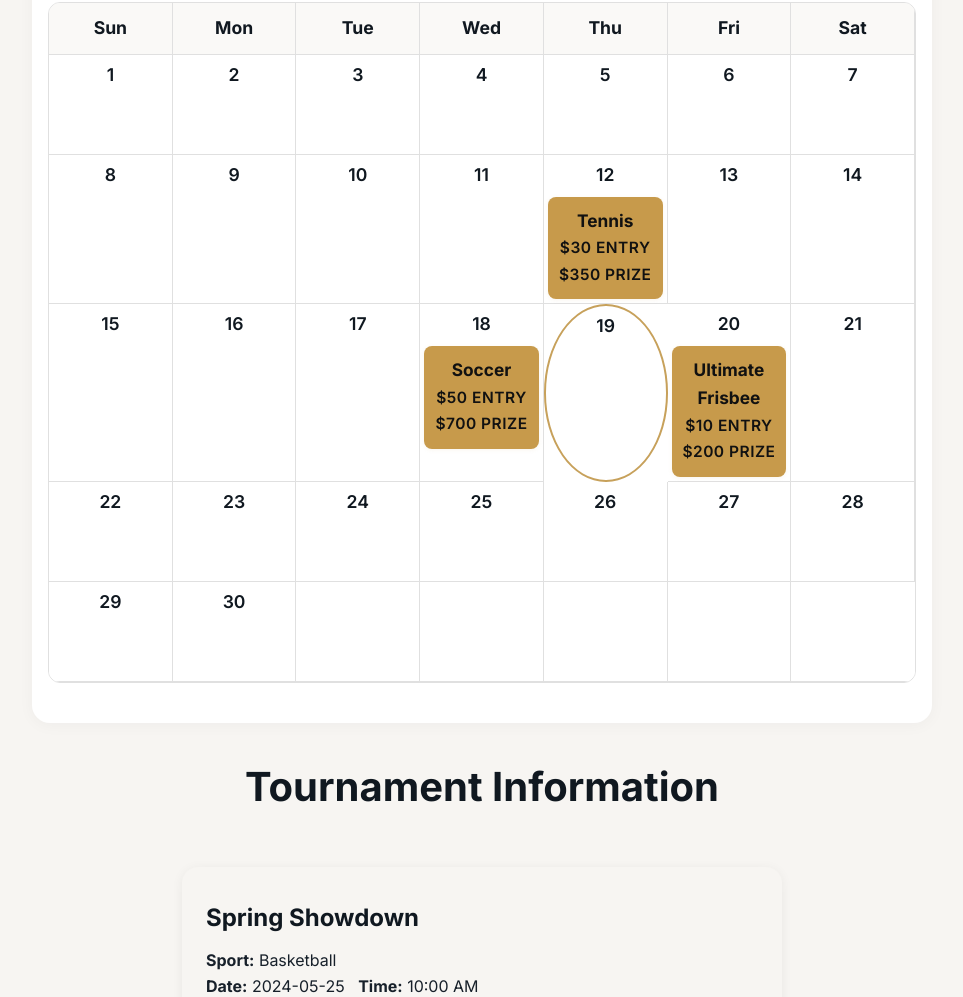
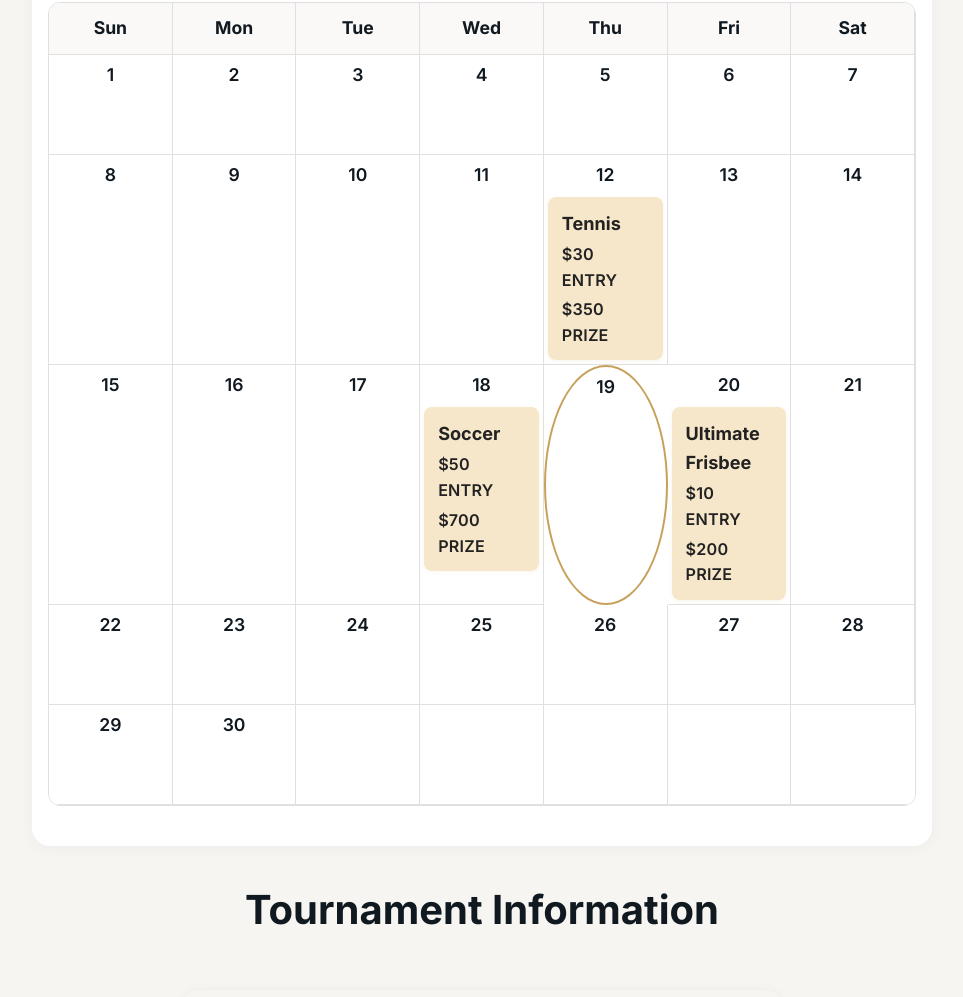
Before and after one commit to isamel-shen/ANGOWEBSITE, a plain HTML site: page index.html in a window 1280 px wide. Shown: the part 1017-2014 px from the top of the page, without its empty margins (158-1121 px from the left). Drawn offline with Linux system fonts and the light colour scheme.

Commit message:
Fix calendar event box styling to match design screenshot

```diff
--- a/styles.css
+++ b/styles.css
@@ -665,15 +665,15 @@ html {
     align-items: center;
 }
 .calendar-event-box {
-    background: #C79A4B;
-    color: #111;
+    background: #F6E7CB;
+    color: #222;
     border-radius: 8px;
-    padding: 10px 8px;
+    padding: 12px 14px 10px 14px;
     font-size: 1rem;
-    font-weight: 600;
-    text-align: center;
+    font-weight: 500;
+    text-align: left;
     width: 100%;
-    max-width: 120px;
+    max-width: 140px;
     box-sizing: border-box;
     margin: 0 auto;
     box-shadow: 0 1px 4px rgba(199,161,91,0.10);
@@ -681,22 +681,26 @@ html {
     cursor: pointer;
     display: flex;
     flex-direction: column;
-    align-items: center;
+    align-items: flex-start;
+    border: none;
+    gap: 2px;
 }
 .calendar-event-box strong {
-    font-size: 1.08rem;
+    font-size: 1.13rem;
     font-weight: 800;
     margin-bottom: 2px;
+    color: #222;
 }
 .calendar-event-box .event-meta {
-    font-size: 0.97rem;
+    font-size: 1.01rem;
     font-weight: 600;
     text-transform: uppercase;
-    letter-spacing: 0.5px;
+    letter-spacing: 0.2px;
     margin-bottom: 0.1rem;
+    color: #222;
 }
 .calendar-event-box:hover {
-    background: #b88a3a;
+    background: #ecd6a7;
     box-shadow: 0 4px 16px rgba(199,161,91,0.18);
 }
 .calendar-today {
@@ -738,9 +742,9 @@ html {
 }
 
 /* Remove any old .day or .event-box styles if present */
-.day, .event-box {
+/* .day, .event-box {
     all: unset;
-}
+} */
 
 .community-links {
     display: flex;
```
